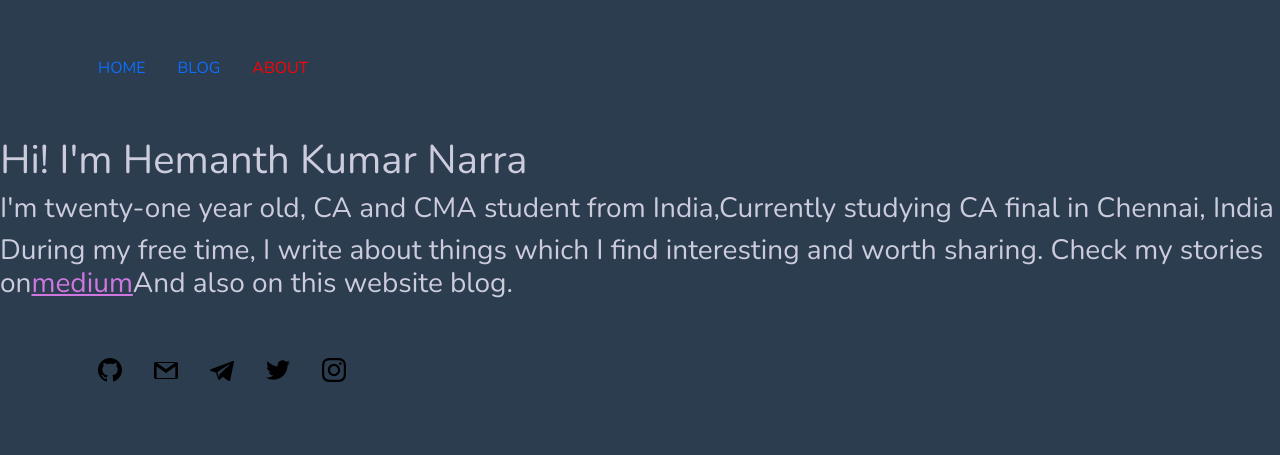
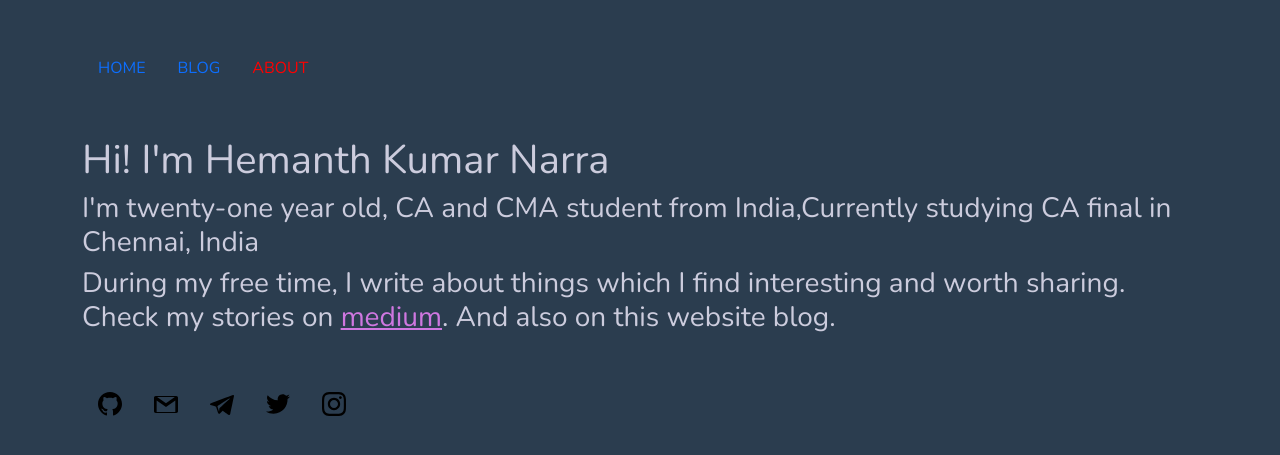
Before and after one commit to hemanthnarra/hemanthnarra.github.io, a Jekyll site: the page built from about/index.html, in a window 1280 px wide. Shown: the top 455 px of the page. Built offline with Jekyll 4.4.1, drawn with Linux system fonts in a browser that asks for light colours.

Commit message:
Update index.html

```diff
--- a/about/index.html
+++ b/about/index.html
@@ -2,6 +2,10 @@
 layout: default
 title: About Hemanth Kumar Narra
 ---
-<h1>Hi! I'm Hemanth Kumar Narra</h1>
-<h3>I'm twenty-one year old, CA and CMA student from India,Currently studying CA final in Chennai, India</h3>
-<h3>During my free time, I write about things which I find interesting and worth sharing. Check my stories on<a href="https://medium.com/@hemanthkumarnarra" target="_blank" rel="noopener noreferrer">medium</a>And also on this website blog.</h3>
+<div class="container">
+  <div class="about">
+    <h1>Hi! I'm Hemanth Kumar Narra</h1>
+    <h3>I'm twenty-one year old, CA and CMA student from India,Currently studying CA final in Chennai, India</h3>
+    <h3>During my free time, I write about things which I find interesting and worth sharing. Check my stories on <a href="https://medium.com/@hemanthkumarnarra" target="_blank" rel="noopener noreferrer">medium</a>. And also on this website blog.</h3>
+  </div>
+</div>
```
